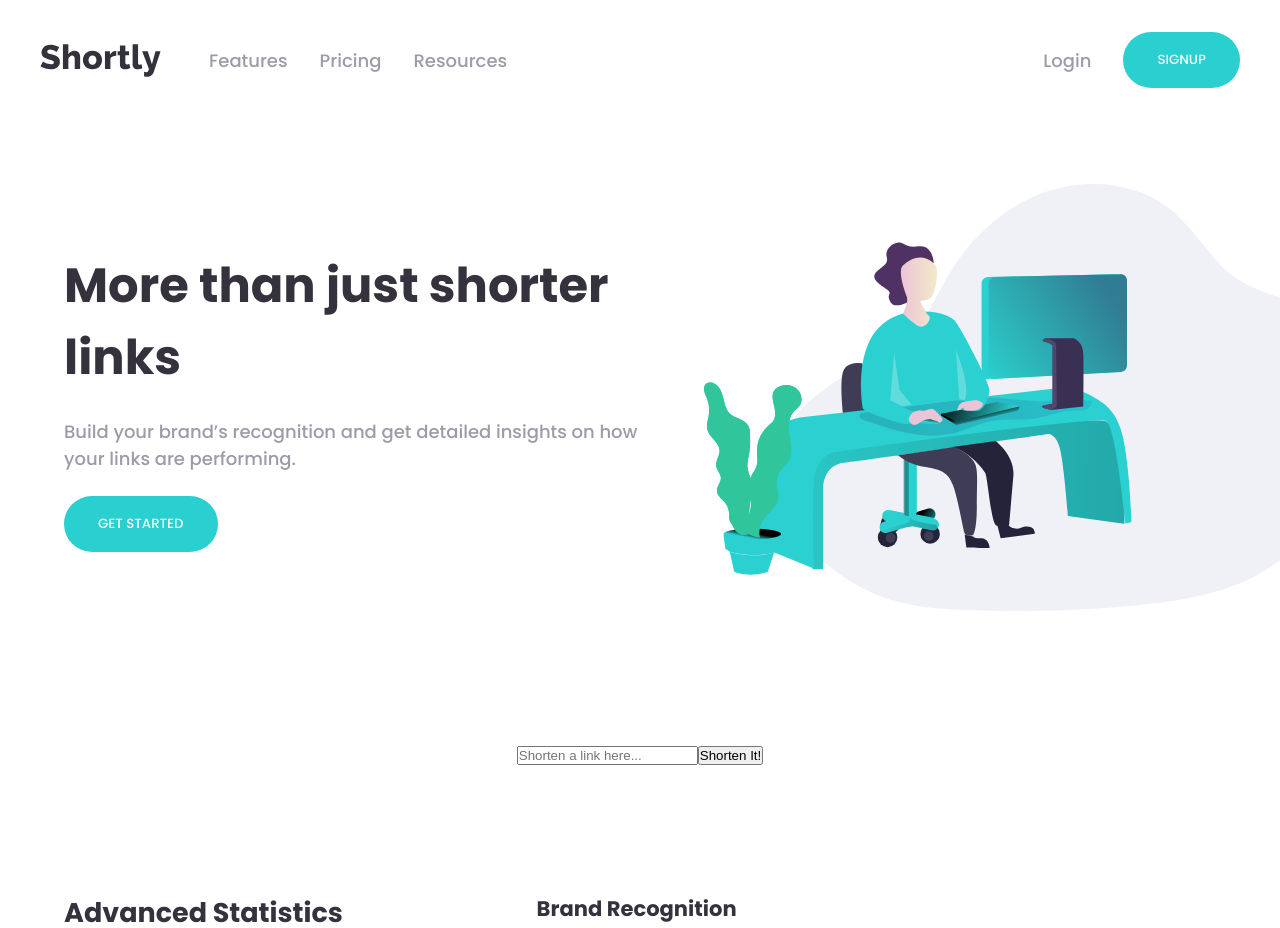
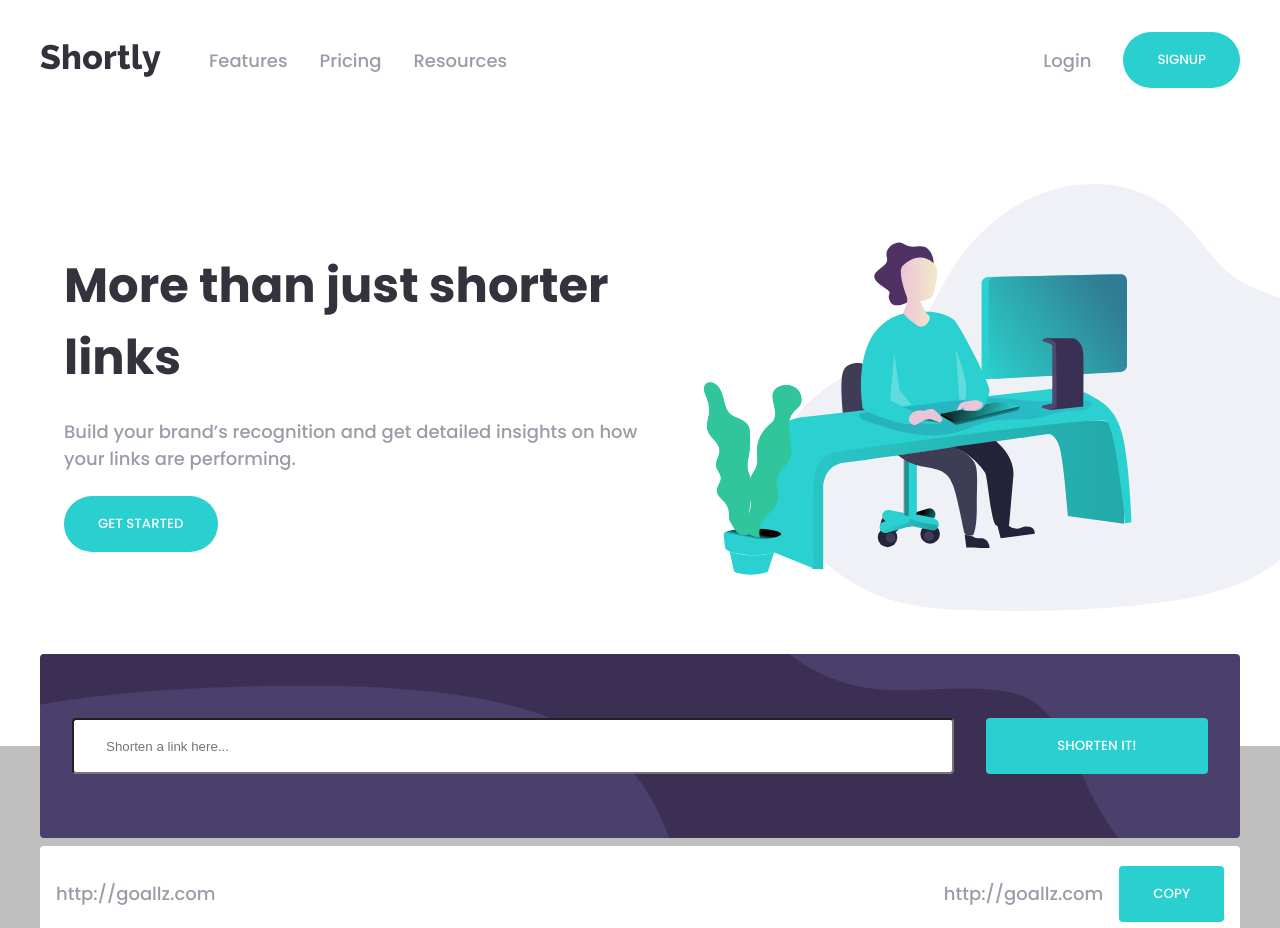
Before and after one commit to Master-Osaro/54_url_shortening-api, a React (Create React App) app: page / in a window 1280 px wide. Shown: the top 928 px of the page. Built offline with nearby package versions, Linux system fonts and the light colour scheme.

Commit message:
Style URL Shorten Section - Desktop

```diff
--- a/src/App.css
+++ b/src/App.css
@@ -51,6 +51,7 @@ body{
   text-transform: uppercase;
   width: fit-content;
   transition: all .3s;
+  cursor: pointer;
 }
 
 .btn-primary{
@@ -59,10 +60,17 @@ body{
   border: 2px solid transparent;
   border-radius: 3rem;
 }
+
 .btn-primary:hover{
   background: var(--Cyan);
   color: var(--Soft-Red);
   border: 2px solid var(--Cyan);
+}
+
+.btn-shorten{
+  background: var(--Cyan);
+  color: var(--White);
+  border: 2px solid transparent;
 }
 .btn-blue{
   background: var(--Soft-Blue);
@@ -141,6 +149,9 @@ section .container{
 
 /* ============ Section Hero ===============*/
 
+.section__hero {
+  padding-bottom: 8rem;
+}
 .section__hero .container{
   align-items: center;
 }
@@ -163,3 +174,73 @@ section .container{
   flex-direction: column;
   gap: 1.5rem;
 }
+
+
+/*============= Section URL Form ==============*/
+.section__URL{
+  padding: 0;
+  background-color: var(--Gray);
+}
+.section__URL .container{
+  width: 100%;
+  display: flex;
+  flex-direction: column;
+  position: relative;
+  transform: translateY(-92px);
+}
+.section__URL form{
+  background-color:  var(--Dark-Violet);
+  background-image: url('./images/bg-shorten-desktop.svg');
+  background-size: cover;
+  padding: 4rem 2rem;
+  border-radius: 0.25rem;
+  display: flex;
+  gap: 0.25rem;
+  width: 100%;
+  flex-direction: column;
+}
+
+.error{
+  font-size: 12px;
+  display: none;
+  color: var(--Red);
+}
+
+.form-group{
+  display: flex;
+  gap: 2rem;
+  width: 100%;
+}
+.section__URL input, .section__URL button{
+  border-radius: 0.25rem;
+}
+.section__URL input{
+  width: 80%;
+  padding-left: 2rem;
+
+}
+.section__URL form .btn-shorten{
+  width: 20%;
+}
+
+.url__list{
+  margin-top: 0.5rem;
+  display: flex;
+  flex-direction: column;
+  gap: 0.5rem;
+}
+
+.url__item{
+  display: flex;
+  justify-content: space-between;
+  padding: 1.2rem 1rem;
+  background: var(--White);
+  border-radius: 0.25rem;
+  align-items: center;
+}
+
+.url__btn-group{
+  display: flex;
+  align-items: center;
+  gap: 1rem;
+}
--- a/src/components/Footer.jsx
+++ b/src/components/Footer.jsx
@@ -29,7 +29,7 @@ const Footer=()=>{
                     <a href="">Contact</a>
                 </div>
 
-                <di className="socials"></di>
+                <div className="socials"></div>
             </div>
         </section>
     </footer>
--- a/src/components/URLShortener.jsx
+++ b/src/components/URLShortener.jsx
@@ -1,7 +1,24 @@
 const URLShortener=()=>{
-    return <section className="section sectionURL">
+    return <section className="section section__URL">
         <div className="container">
-            <input type="text" placeholder="Shorten a link here..."/><button>Shorten It!</button>
+            <form action="">
+                <div className="form-group">
+                    <input type="text" placeholder="Shorten a link here..."/><button className="btn btn-shorten">Shorten It!</button>
+                </div>
+                <p className="error">this is error</p>
+
+            </form>
+            <div className="url__list">
+                <div className="url__item">
+                    <div className="url">http://goallz.com</div>
+                    <div className="url__btn-group">
+                        <p>http://goallz.com</p>
+                        <button className="btn btn-shorten">Copy</button>
+                    </div>
+                </div>
+
+            </div>
+
         </div>
     </section>
 }
```
